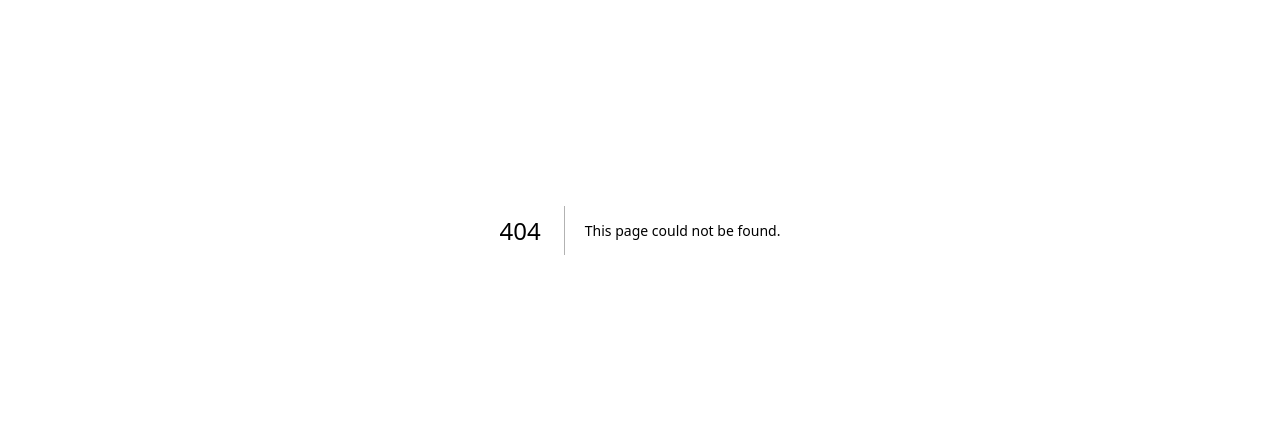
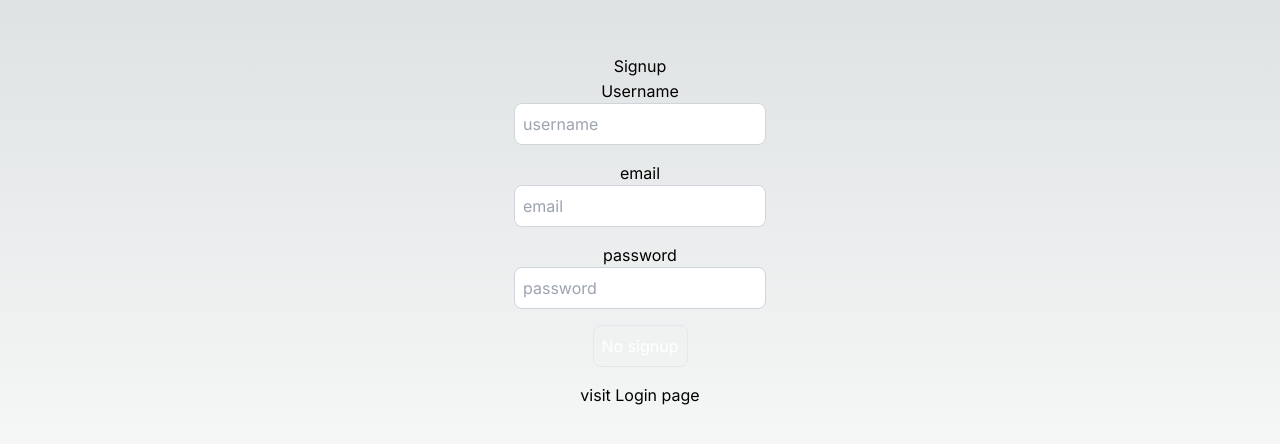
Before and after one commit to Brian-Mwangi-developer/NextjsApp, a Next.js app: page /signup in a window 1280 px wide. Before the commit this address had no page. Shown: the part 170-614 px from the top of the page. Built offline with nearby package versions, Linux system fonts and the light colour scheme.

Commit message:
created models,signlogin page

```diff
--- a/package.json
+++ b/package.json
@@ -13,9 +13,14 @@
     "@types/react": "18.2.18",
     "@types/react-dom": "18.2.7",
     "autoprefixer": "10.4.14",
+    "axios": "^1.4.0",
+    "bcryptjs": "^2.4.3",
     "eslint": "8.46.0",
     "eslint-config-next": "13.4.12",
+    "jsonwebtoken": "^9.0.1",
+    "mongoose": "^7.4.1",
     "next": "13.4.12",
+    "nodemailer": "^6.9.4",
     "postcss": "8.4.27",
     "react": "18.2.0",
     "react-dom": "18.2.0",
--- /dev/null
+++ b/src/app/api/users/signup/route.ts
@@ -0,0 +1,52 @@
+import { connect } from "@/dbConfig/db";
+import User from "@/models/userModel"
+import { NextRequest,NextResponse } from "next/server";
+import bcryptjs from "bcryptjs";
+
+
+
+connect()
+
+export async function POST(request:NextRequest){
+    try{
+        const reqBody = await request.json()
+        const {username,email,password} = reqBody
+
+        console.log(reqBody);
+
+        if(!username ||!email ||!password){
+            return NextResponse.json({error:"please fill all fields"},{status:400})
+        }
+
+        //check if user already exists
+       const user = await User.findOne({email})
+
+        if(user){
+            return NextResponse.json({error:"User already exists"},{status:400})
+        }
+
+        //hash the password
+        const salt = await bcryptjs.genSalt(10)
+        const hashedPassword = await bcryptjs.hash(password,salt)
+
+        //save the New users
+         const newUser = new User({
+            username,
+            email,
+            password:hashedPassword
+        })
+        const savedUser =await newUser.save()
+        console.log(savedUser);
+
+        return NextResponse.json({
+            message:"User created successfully",
+            success:true,
+            savedUser
+        })
+
+
+    }catch(error:any){
+        return NextResponse.json({error:error.message},
+            {status:500})
+    }
+}
--- /dev/null
+++ b/src/app/login/page.tsx
@@ -0,0 +1,42 @@
+'use client'
+import Link from "next/link"
+import React from "react"
+import { useRouter } from "next/navigation";
+import {axios} from "axios";
+
+export default function LoginPage(){
+    const [user, setUser] = React.useState({
+        email:"",
+        password:"",
+    })
+
+    const onLogin = async () => {
+
+    }
+
+
+    return(
+        <div className="flex flex-col items-center justify-center min-h-screen py-2">
+           <h1>Login</h1>
+           <hr />
+           <label htmlFor="email">email</label>
+           <input
+           className="p-2 border border-gray-300 rounded-lg mb-4 focus:outline-none focus:border-gray-600 text-black"
+            type="text"
+           id="email"
+            value={user.email}
+           onChange={(e) => setUser({...user, email: e.target.value})}
+           placeholder="email" />
+           <label htmlFor="password">password</label>
+           <input
+           className="p-2 border border-gray-300 rounded-lg mb-4 focus:outline-none focus:border-gray-600 text-black"
+            type="password"
+           id="password"
+            value={user.password}
+           onChange={(e) => setUser({...user, password: e.target.value})}
+           placeholder="password" />
+           <button className="p-2 border border-gray-200 rounded-lg mb-4 focus:outline-none focus:border-gray-600 text-white" onClick={onLogin}>Login here</button>
+           <Link href="/signup"> visit Signup page</Link>
+        </div>
+    )
+}
--- /dev/null
+++ b/src/app/profile/[id]/page.tsx
@@ -0,0 +1,9 @@
+export default function UserProfile({params}: any){
+    return(
+        <div className="flex flex-col items-center justify-center min-h-screen py-2">
+            <h1>UserProfile</h1>
+            <hr/>
+            <p className="text-4xl">User page {params.id}</p>
+        </div>
+    )
+}
--- /dev/null
+++ b/src/app/profile/page.tsx
@@ -0,0 +1,9 @@
+export default function ProfilePage(){
+    return(
+        <div className="flex flex-col items-center justify-center min-h-screen py-2">
+            <h1>Profile</h1>
+            <hr/>
+            <p>Profile page</p>
+        </div>
+    )
+}
--- /dev/null
+++ b/src/app/signup/page.tsx
@@ -0,0 +1,63 @@
+'use client'
+import Link from "next/link"
+import React, { useEffect } from "react"
+import { useRouter } from "next/navigation";
+import {axios} from "axios";
+
+export default function SignupPage(){
+    const router = useRouter();
+
+    const [user, setUser] = React.useState({
+        email:"",
+        password:"",
+        username:"",
+
+    })
+    const [buttonDisabled,setButtonDisabled] =React.useState(false);
+
+    const onSignup = async () => {
+
+    }
+    useEffect(() =>{
+        if(user.email.length>0 && user.password.length>0 && user.username.length>0){
+            setButtonDisabled(false);
+        }else{
+            setButtonDisabled(true);
+        }
+    },[user])
+
+
+    return(
+        <div className="flex flex-col items-center justify-center min-h-screen py-2">
+           <h1>Signup</h1>
+           <hr />
+           <label htmlFor="username">Username</label>
+           <input
+           className="p-2 border border-gray-300 rounded-lg mb-4 focus:outline-none focus:border-gray-600 text-black"
+            type="text"
+           id="username"
+            value={user.username}
+           onChange={(e) => setUser({...user, username: e.target.value})}
+           placeholder="username" />
+
+           <label htmlFor="email">email</label>
+           <input
+           className="p-2 border border-gray-300 rounded-lg mb-4 focus:outline-none focus:border-gray-600 text-black"
+            type="text"
+           id="email"
+            value={user.email}
+           onChange={(e) => setUser({...user, email: e.target.value})}
+           placeholder="email" />
+           <label htmlFor="password">password</label>
+           <input
+           className="p-2 border border-gray-300 rounded-lg mb-4 focus:outline-none focus:border-gray-600 text-black"
+            type="password"
+           id="password"
+            value={user.password}
+           onChange={(e) => setUser({...user, password: e.target.value})}
+           placeholder="password" />
+           <button className="p-2 border border-gray-200 rounded-lg mb-4 focus:outline-none focus:border-gray-600 text-white" onClick={onSignup}>{buttonDisabled ? "No signup": "Signup"}</button>
+           <Link href="/login"> visit Login page</Link>
+        </div>
+    )
+}
--- /dev/null
+++ b/src/dbConfig/db.ts
@@ -0,0 +1,20 @@
+import mongoose from "mongoose";
+
+export async function connect(){
+    try{
+        mongoose.connect(process.env.MONGO_URL!)
+        const connection =mongoose.connection
+
+        connection.on('connected',()=>{
+             console.log("Mongo db Connected Successfully!")
+        })
+        connection.on("error",(err)=>{
+            console.log("Mongo db Connection Error!" + err);
+            process.exit(1);
+        })
+
+    }catch(error){
+        console.log("Something went wrong");
+        console.log(error);
+    }
+}
--- /dev/null
+++ b/src/models/userModel.js
@@ -0,0 +1,20 @@
+import mongoose from "mongoose";
+
+const userSchema = new mongoose.Schema({
+    username: { type: String, required: [true, "please provide a username"], unique: true },
+    email: { type: String, required: [true, "please provide an email"], unique: true },
+    password: { type: String, required: [true, "please provide a password"] },
+    isVerified:{ type: Boolean, default: false},
+    isAdmin: { type: Boolean, default: false},
+
+    forgotPasswordToken:String,
+    forgotPasswordExpiry: Date,
+    verifyToken:String,
+    verifyTokenExpiry:Date,
+
+})
+
+
+const User = mongoose.models.users || mongoose.model("users", userSchema);
+
+export default User;
```
Also changed, not shown: src/app/api/users/login/route.ts (added), 2 other files (tests, documents, lock files or other folders).
